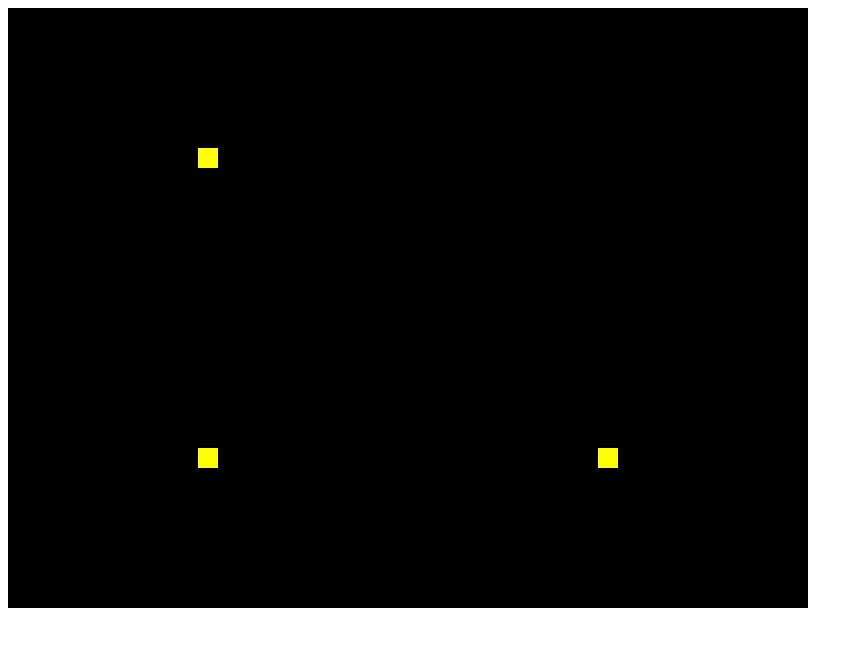
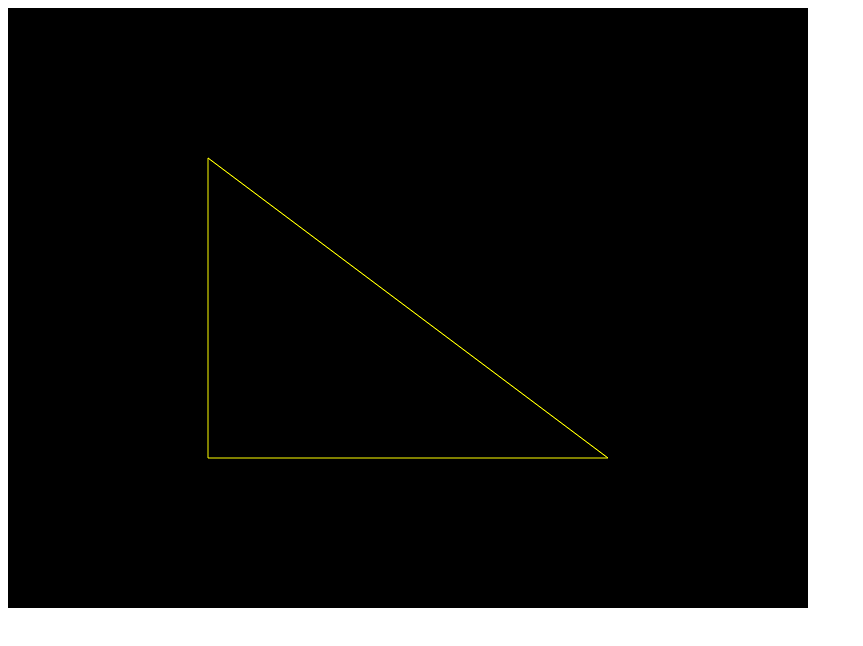
Before and after one commit to Grafkom-2020-A/belajar-webgl-marshanabilah, a plain HTML site: page index.html in a window 1280 px wide. Shown: the whole page, without its empty margins (0-863 px from the left). Drawn offline with Linux system fonts and the light colour scheme.

Commit message:
membuat outlines dengan gl.LINES

```diff
--- a/index.html
+++ b/index.html
@@ -14,7 +14,6 @@
       attribute vec2 a_Position;
       void main() {
         gl_Position = vec4(a_Position, 0.0, 1.0);
-        gl_PointSize = 20.0;
       }
     </script>
     <script id="fragmentShaderCode" type="notjs">
--- a/main.js
+++ b/main.js
@@ -9,7 +9,10 @@ function main() {
   var vertices = [
     -0.5, 0.5,      // Titik A
     -0.5, -0.5,     // Titik B
-    0.5, -0.5       // Titik C
+    -0.5, -0.5,     // Titik B
+    0.5, -0.5,       // Titik C
+    0.5, -0.5,       // Titik C
+    -0.5, 0.5      // Titik A
   ];
 
   var positionBuffer = gl.createBuffer();
@@ -43,8 +46,8 @@ function main() {
   gl.clearColor(0.0, 0.0, 0.0, 1.0);
   gl.clear(gl.COLOR_BUFFER_BIT);
 
-  var primitive = gl.POINTS;
+  var primitive = gl.LINES;
   var offset = 0;
-  var count = 3;  // Jumlah verteks yang akan digambar
+  var count = 6;  // Jumlah verteks yang akan digambar
   gl.drawArrays(primitive, offset, count);
 }
```
